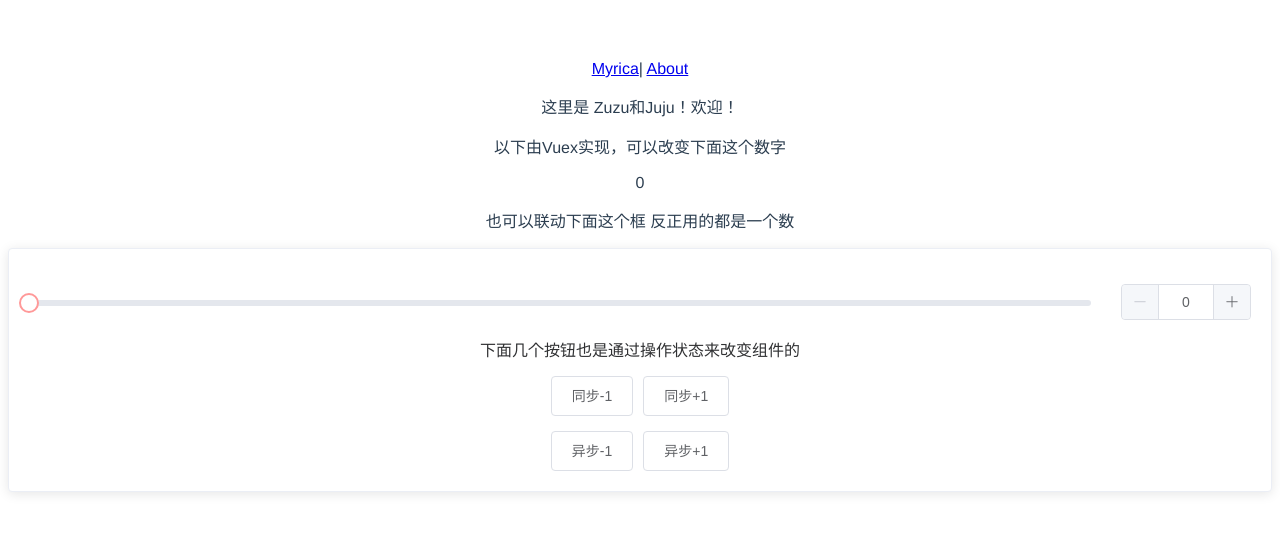
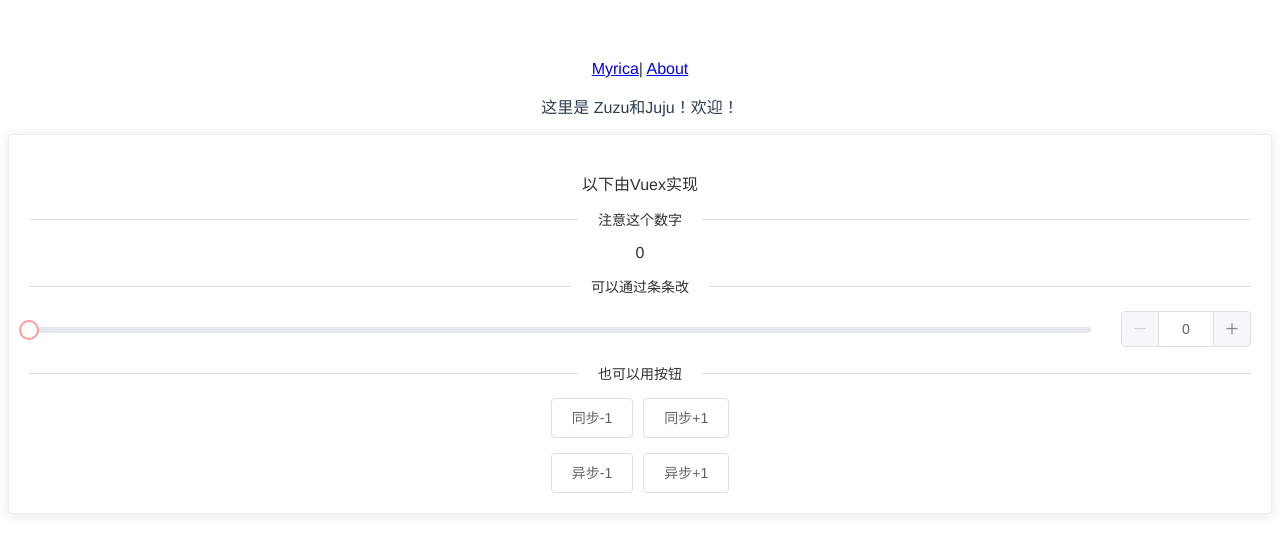
Before and after one commit to cai-yang/myrica-web, a Vue app: page /myrica in a window 1280 px wide. Shown: the top 554 px of the page. Built offline with nearby package versions, Linux system fonts and the light colour scheme.

Commit message:
页面美化

```diff
--- a/src/views/Myrica.vue
+++ b/src/views/Myrica.vue
@@ -5,14 +5,16 @@
       <span>{{sysName}}</span>！欢迎！
     </p>
     <div id="vuex-demo">
-      <p>以下由Vuex实现，可以改变下面这个数字</p>
-      <p>{{pressCount}}</p>
-      <p>也可以联动下面这个框 反正用的都是一个数</p>
       <el-card>
+        <p>以下由Vuex实现</p>
+        <el-divider content-position="center">注意这个数字</el-divider>
+        <p>{{pressCount}}</p>
+        <el-divider content-position="center">可以通过条条改</el-divider>
         <el-row>
-          <el-slider v-model="barCount" show-input input-size="medium"></el-slider>
+          <el-slider v-model="pressCount" show-input :show-tooltip="false" input-size="medium"></el-slider>
         </el-row>
-        <el-row>下面几个按钮也是通过操作状态来改变组件的</el-row>
+        <el-divider content-position="center">也可以用按钮</el-divider>
+
         <el-row>
           <el-button @click="decrement">同步-1</el-button>
           <el-button @click="increment">同步+1</el-button>
@@ -37,20 +39,19 @@ import { Loading } from "element-ui";
 
 export default {
   computed: {
-    //利用mapState暴露store下的状态
-    ...mapState({
-      //可以使用普通的箭头函数
-      sysName: state => state.sysName,
-      pressCount: "count"
-    }),
-    barCount: {
+    pressCount: {
       get() {
-        return this.pressCount;
+        return this.$store.state.myrica.count;
       },
       set(val) {
         this.$store.commit("myrica/count", { count: val });
       }
-    }
+    },
+    //利用mapState暴露store下的状态
+    ...mapState({
+      //可以使用普通的箭头函数
+      sysName: state => state.sysName
+    })
   },
   methods: {
     increment() {
```
